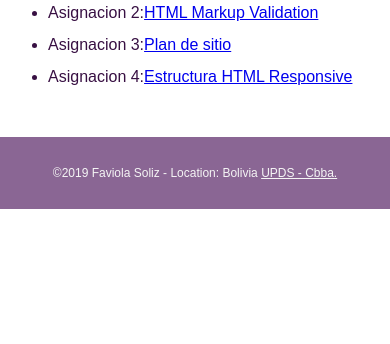
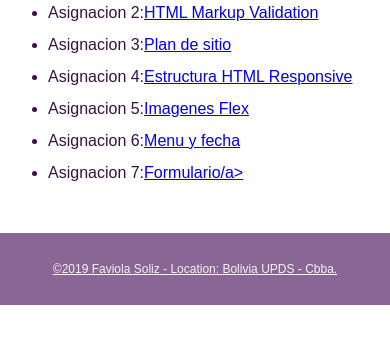
Before and after one commit to alvarito75/asignaciones, a plain HTML site: page index.html in a window 390 px wide. Shown: the part 312-656 px from the top of the page. Drawn offline with Linux system fonts and the light colour scheme.

```diff
--- a/index.html
+++ b/index.html
@@ -19,7 +19,11 @@
       <li>Asignacion 1:<a href="#">Site Plan</a></li>
       <li>Asignacion 2:<a href="asignaciones/fixedhtml.html">HTML Markup Validation</a></li>
       <li>Asignacion 3:<a href="https://javhl.github.io/asignacioness/Plan%20de%20Sitio.pdf">Plan de sitio</a></li>
-      <li>Asignacion 4:<a href="https://alvarito75.github.io/proyecto-final-html5-responsive/index.htmlgit ">Estructura HTML Responsive</a></li>
+      <li>Asignacion 4:<a href="https://alvarito75.github.io/proyecto-final-html5-responsive/index.html ">Estructura HTML Responsive</a></li>
+      <li>Asignacion 5:<a href="https://alvarito75.github.io/proyecto-final-html5-responsive/index.html ">Imagenes Flex</a></li>
+      <li>Asignacion 6:<a href="https://alvarito75.github.io/proyecto-final-html5-responsive/index.html ">Menu y fecha</a></li>
+      <li>Asignacion 7:<a href="https://alvarito75.github.io/proyecto-final-html5-responsive/index.html ">Formulario/a></li>
+
     </ul>
 
   </main>
```
